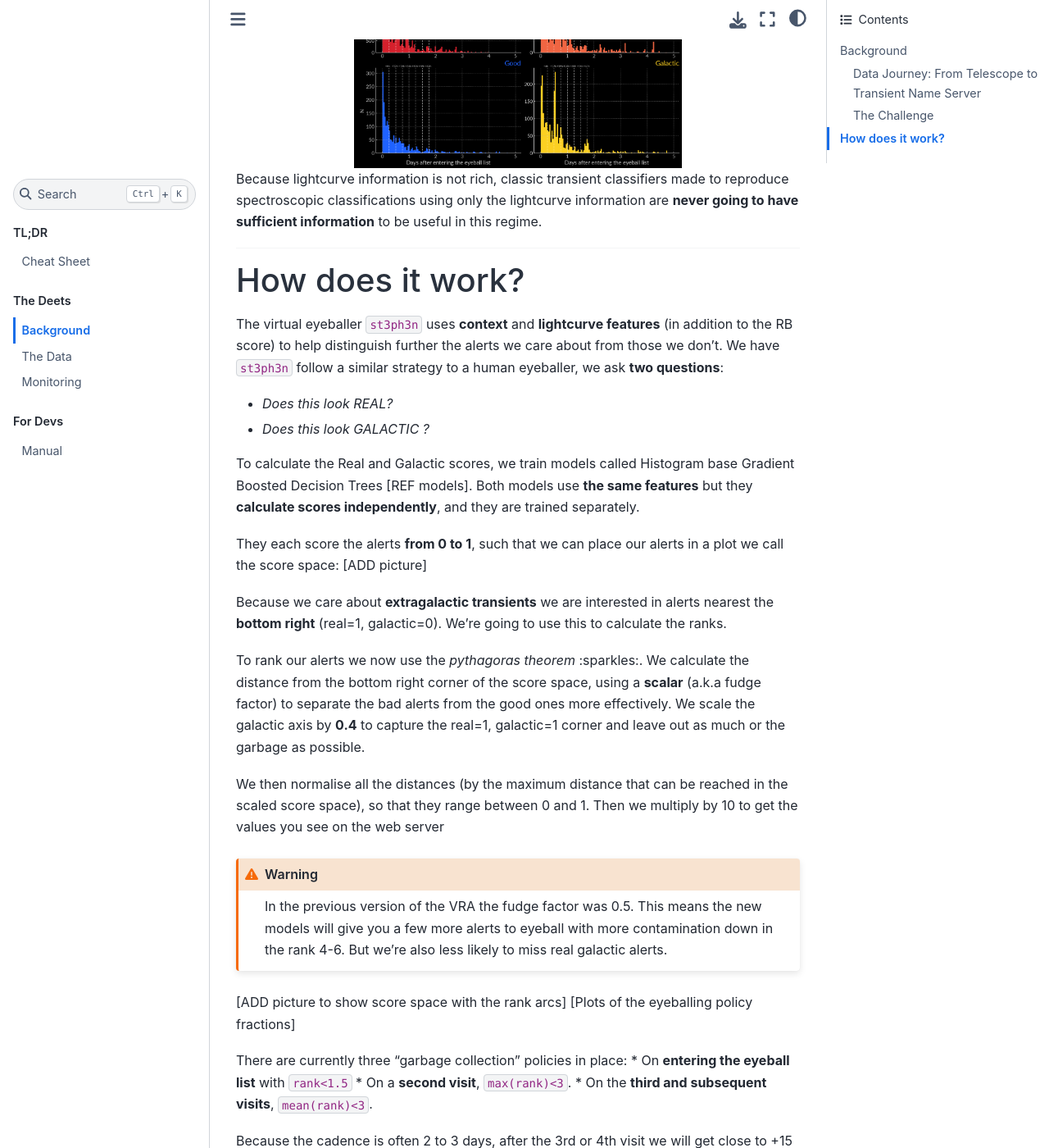
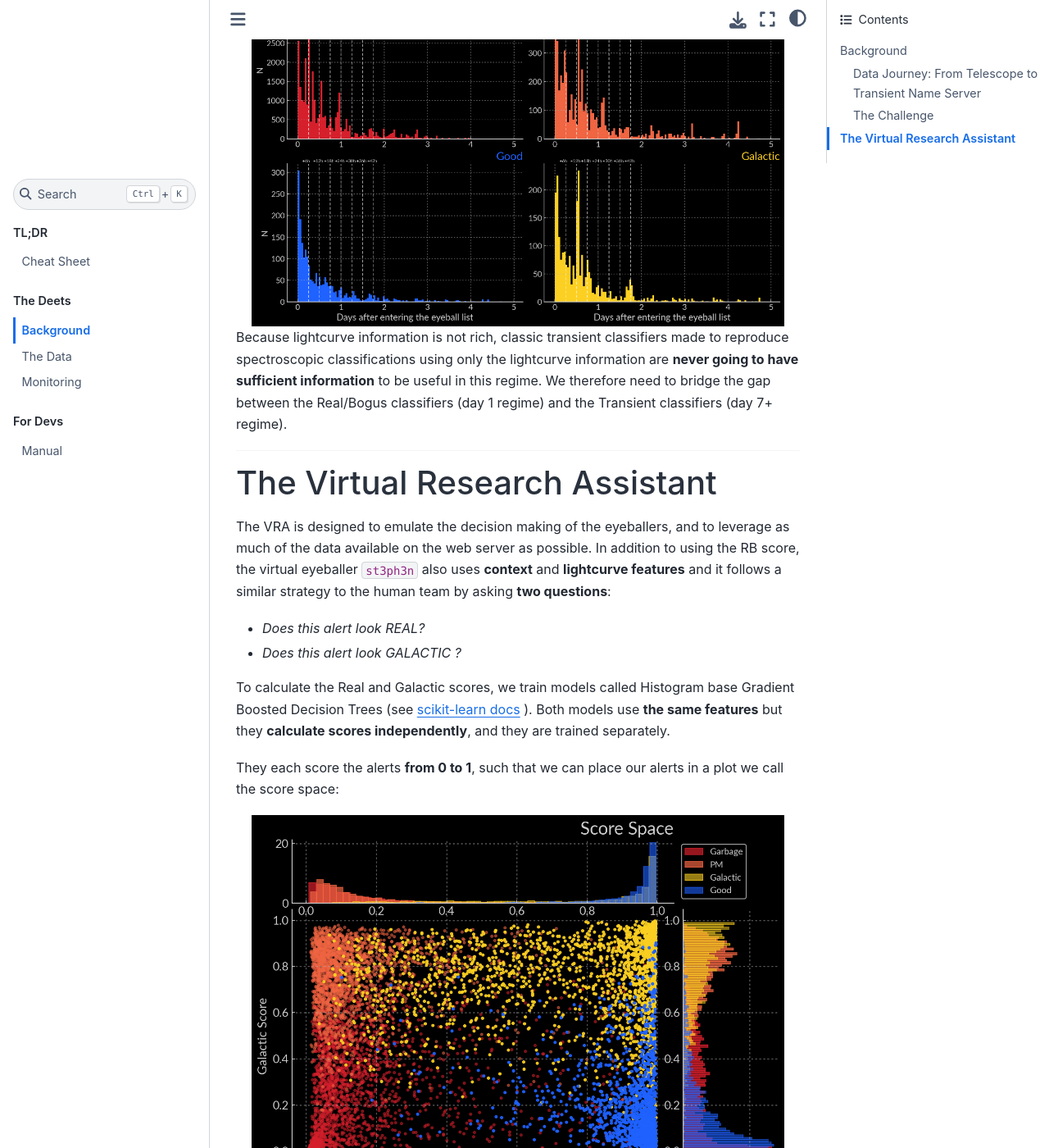
Before and after one commit to HeloiseS/atlasvras, a Sphinx documentation site: the page built from docs/source/about.rst, in a window 1280 px wide and 1400 px high, scrolled down 1837 px. Shown: the whole window at 82% size. Built offline with Sphinx 7.4.7 and the Sphinx Book theme 1.1.4, drawn with Linux system fonts in a browser that asks for light colours; some of the changed text lies outside the part shown.

Commit message:
updated about.rst

```diff
--- a/docs/source/about.rst
+++ b/docs/source/about.rst
@@ -4,6 +4,7 @@
 .. _Smith et al. 2020: https://ui.adsabs.harvard.edu/abs/2020PASP..132h5002S/abstract
 .. _Sherlock: https://lasair.readthedocs.io/en/develop/core_functions/sherlock.html
 .. _Weston et al. 2024: https://academic.oup.com/rasti/article/3/1/385/7713043
+.. _scikit-learn docs: https://scikit-learn.org/stable/modules/ensemble.html#histogram-based-gradient-boosting
 
 Data Journey: From Telescope to Transient Name Server
 ------------------------------------------------------------
@@ -23,10 +24,11 @@
 1. **Alerts to Sources**: We aggregate individual alerts into sources (one source will likely have mutiple alerts). If the source is new, its unique 19 digit ATLAS ID is created.
 2. **Basic Cuts**: Some simple quality cuts can help reduce the volume of the data stream. The main is that **at least 3 detections per source (per night)** are required to move onto the next stage.
 3. `Sherlock`_ catalogue cross matching and **remove variable stars**.
-4. **Real/Bogus Score**: We use a Convolutional Neural Network to classify the alerts as real or bogus (see `Weston et al 2024`_). **If the RB score >0.2** they are passed on to eyeball list
+4. **Real/Bogus Score**: We use a Convolutional Neural Network to classify the alerts as real or bogus (see `Weston et. al 2024`_ ). **If the RB score >0.2** they are passed on to eyeball list
 5. **Eyeball list**: The alerts are eyeballed and classified as ``garbage``, ``good`` or ``attic`` (for real alerts from transients within the galaxy). Good alerts are automatically pushed to TNS.
 
-The eyeball list in ATLAS still receives between 1000 and 3000 alerts every week depending on weather and phase of the moon.
+The eyeball list in ATLAS still receives between **1000 and 3000 alerts**
+every week depending on weather and phase of the moon.
 Despite the fact that the CNN removes 98.5% of alerts, most of the eyeball list is still garbage.
 
 .. image:: _static/pie_chart.png
@@ -36,70 +38,76 @@
 
 The Challenge
 -----------------
-The difficulty in automating the eyeballing process is two fold:
-1. We need **very high completeness**
-2. Humans are FAST.
+The difficulty in automating the eyeballing process further is two fold:
+1. We need **very high completeness** (we don't want to miss cool transients)
+2. Humans are FAST at the eyeballing task. Meaning they need _little_ data
 
 .. important::
    Given the cadence of ATLAS, people making over 90% of decisions within 24/48 hours means they most often only have **one to two lightcurve points** to look at.
 
 
 .. image:: _static/when_decision_made.png
-    :width: 400
+    :width: 650
     :align: center
     :alt: Histograms split by types showing the delay in human decisions
 
 Because lightcurve information is not rich, classic transient classifiers made to reproduce
-spectroscopic classifications using only the lightcurve information are **never going to have sufficient information**
-to be useful in this regime.
-
+spectroscopic classifications using only the lightcurve information are
+**never going to have sufficient information** to be useful in this regime.
+We therefore need to bridge the gap between the Real/Bogus classifiers (day 1 regime)
+and the Transient classifiers (day 7+ regime).
 
 --------
 
 
-How does it work?
-====================
+The Virtual Research Assistant
+=================================
 
-The virtual eyeballer ``st3ph3n`` uses **context** and **lightcurve features** (in addition to
-the RB score) to help distinguish further the alerts we care about from those we don't.
-We have ``st3ph3n`` follow  a similar strategy to a human eyeballer, we ask **two questions**:
+The VRA is designed to emulate the decision making of the eyeballers,
+and to leverage as much of the data available on the web server as possible.
+In addition to using the RB score, the virtual eyeballer ``st3ph3n`` also uses
+**context** and **lightcurve features**  and it follows  a similar strategy
+to the human team by asking **two questions**:
 
-- *Does this look REAL?*
-- *Does this look GALACTIC ?*
+- *Does this alert look REAL?*
+- *Does this alert look GALACTIC ?*
 
 Real and Galactic Scores
 ~~~~~~~~~~~~~~~~~~~~~~~~~
 To calculate the Real and Galactic scores, we train models called
-Histogram base Gradient Boosted Decision Trees [REF models].
+Histogram base Gradient Boosted Decision Trees (see `scikit-learn docs`_ ).
 Both models use **the same features** but they **calculate scores independently**,
 and they are trained separately.
 
 They each score the alerts **from 0 to 1**, such that we can place our alerts in a plot
 we call the score space:
-[ADD picture]
+
+.. image:: _static/score_space.png
+    :width: 650
+    :align: center
+    :alt: Score space showing the balanced training data for the Crabby models
+
+.. seealso::
+   For more information about the data and the training of the models see the **Data** and **Training** subsections
 
 Because we care about **extragalactic transients** we are interested in alerts
 nearest the **bottom right** (real=1, galactic=0).
 We're going to use this to calculate the ranks.
 
-Day 1 Vs Day N Models
-~~~~~~~~~~~~~~~~~~~~~~~
-
-
 Ranking
 ~~~~~~~~~~~~~~~~~~~~~~~~~
 To rank our alerts we now use the *pythagoras theorem* :sparkles:.
-We calculate the distance from the bottom right corner of the score space, using a **scalar**
-(a.k.a fudge factor) to separate the bad alerts from the good ones more effectively.
-We scale the galactic axis by **0.4** to capture the real=1, galactic=1 corner and leave out
-as much or the garbage as possible.
+We calculate the distance from the bottom right corner of the score space, scaling the
+galactic axis by **0.4** to separate the bad alerts from the good ones more effectively.
+It also ensures that our eyeballing policy (see below) encompasses the real=1, galactic=1 corner
+whilst leaving out as much or the garbage as possible.
 
 We then normalise all the distances (by the maximum distance that can be reached in the scaled score space),
 so that they range between 0 and 1. Then we multiply by 10 to get the values you see
 on the web server
 
 .. warning::
-   In the previous version of the VRA the fudge factor was 0.5. This means the new models will give you a few more alerts to eyeball with more contamination down in the rank 4-6. But we're also less likely to miss real galactic alerts.
+   In the previous version of the VRA the scaling factor was 0.5. This means the new models will give you a few more alerts to eyeball with more contamination down in the rank 4-6. But we're also less likely to miss real galactic alerts.
 
 
 Eyeballing Policy
```
Also changed, not shown: docs/source/_static/score_space.png (added).
